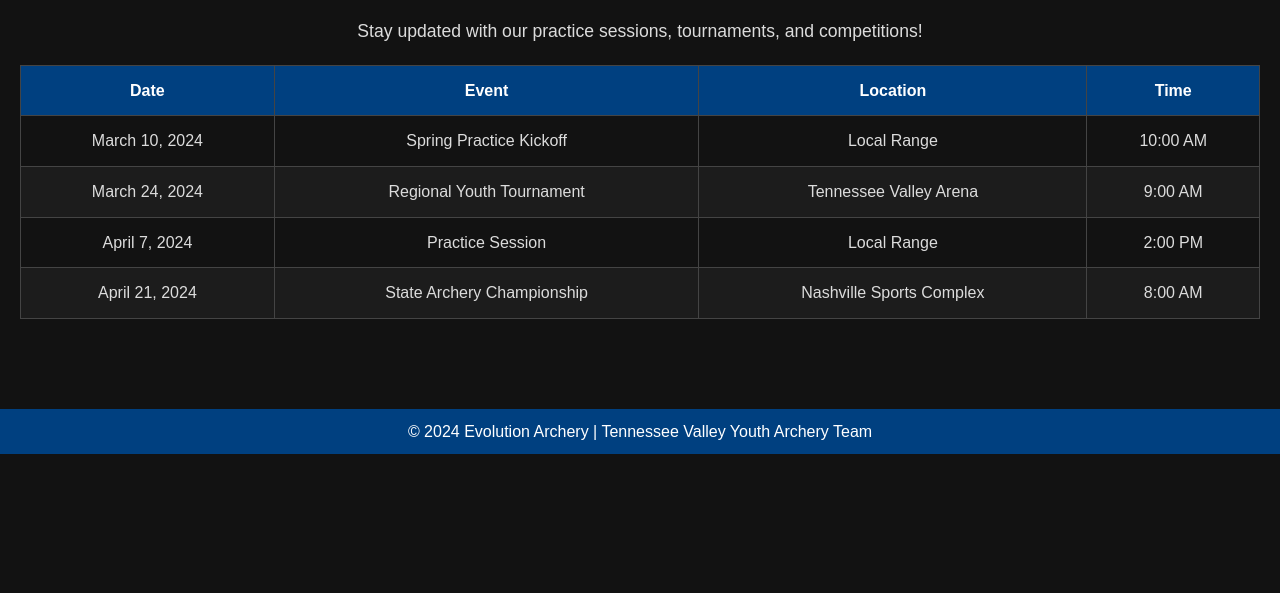
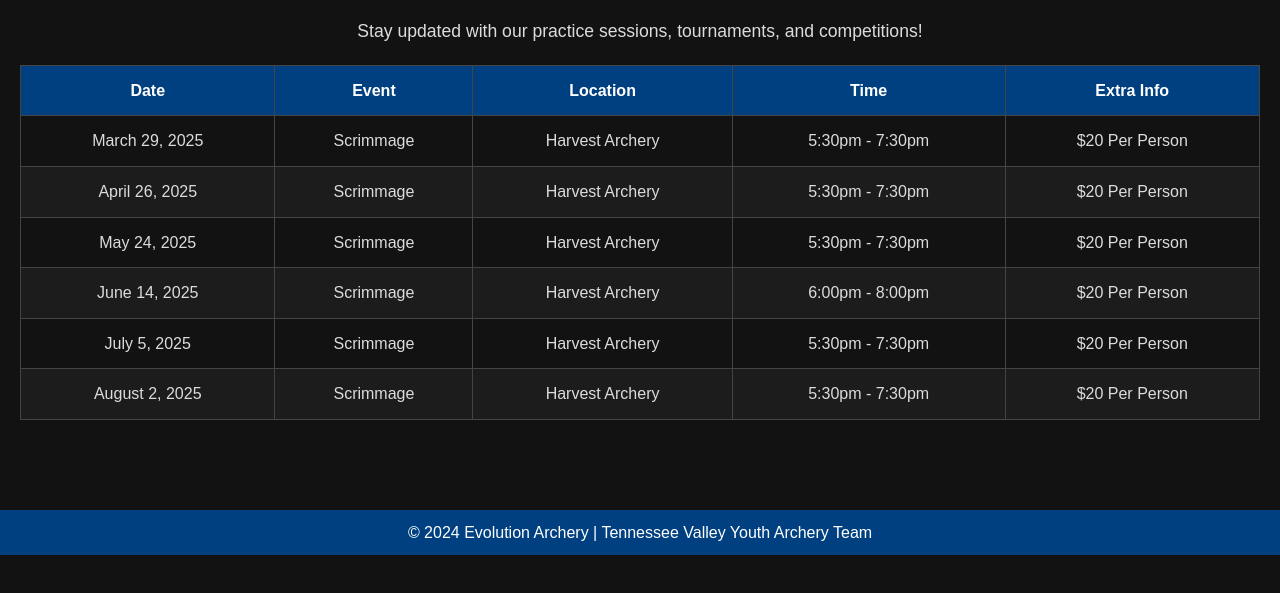
Before and after one commit to mulderCar/evolutionarchery, a plain HTML site: page schedule.html in a window 1280 px wide. Shown: the part 207-800 px from the top of the page. Drawn offline with Linux system fonts and the light colour scheme.

Commit message:
Updates to Schedule

```diff
--- a/schedule.html
+++ b/schedule.html
@@ -37,32 +37,51 @@
                         <th>Event</th>
                         <th>Location</th>
                         <th>Time</th>
+                        <th>Extra Info</th>
                     </tr>
                 </thead>
                 <tbody>
                     <tr>
-                        <td>March 10, 2024</td>
-                        <td>Spring Practice Kickoff</td>
-                        <td>Local Range</td>
-                        <td>10:00 AM</td>
+                        <td>March 29, 2025</td>
+                        <td>Scrimmage</td>
+                        <td>Harvest Archery</td>
+                        <td>5:30pm - 7:30pm</td>
+                        <td>$20 Per Person</td>
                     </tr>
                     <tr>
-                        <td>March 24, 2024</td>
-                        <td>Regional Youth Tournament</td>
-                        <td>Tennessee Valley Arena</td>
-                        <td>9:00 AM</td>
+                        <td>April 26, 2025</td>
+                        <td>Scrimmage</td>
+                        <td>Harvest Archery</td>
+                        <td>5:30pm - 7:30pm</td>
+                        <td>$20 Per Person</td>
                     </tr>
                     <tr>
-                        <td>April 7, 2024</td>
-                        <td>Practice Session</td>
-                        <td>Local Range</td>
-                        <td>2:00 PM</td>
+                        <td>May 24, 2025</td>
+                        <td>Scrimmage</td>
+                        <td>Harvest Archery</td>
+                        <td>5:30pm - 7:30pm</td>
+                        <td>$20 Per Person</td>
                     </tr>
                     <tr>
-                        <td>April 21, 2024</td>
-                        <td>State Archery Championship</td>
-                        <td>Nashville Sports Complex</td>
-                        <td>8:00 AM</td>
+                        <td>June 14, 2025</td>
+                        <td>Scrimmage</td>
+                        <td>Harvest Archery</td>
+                        <td>6:00pm - 8:00pm</td>
+                        <td>$20 Per Person</td>
+                    </tr>
+                    <tr>
+                        <td>July 5, 2025</td>
+                        <td>Scrimmage</td>
+                        <td>Harvest Archery</td>
+                        <td>5:30pm - 7:30pm</td>
+                        <td>$20 Per Person</td>
+                    </tr>
+                    <tr>
+                        <td>August 2, 2025</td>
+                        <td>Scrimmage</td>
+                        <td>Harvest Archery</td>
+                        <td>5:30pm - 7:30pm</td>
+                        <td>$20 Per Person</td>
                     </tr>
                 </tbody>
             </table>
```
